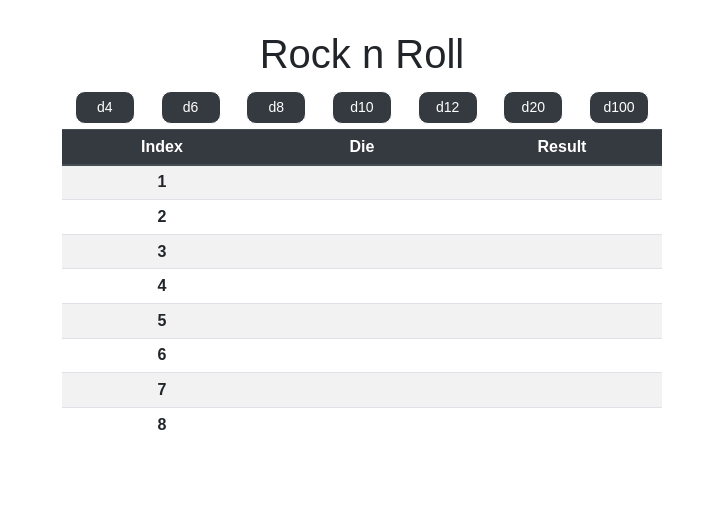
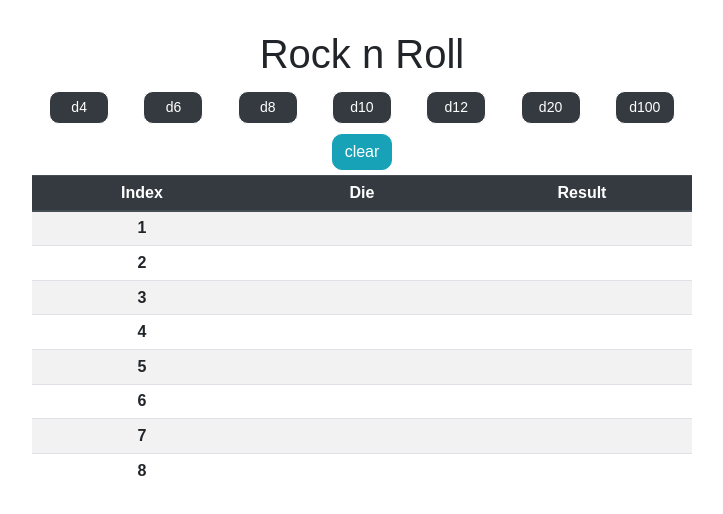
Before and after one commit to ruixuantan/rocknroll, a React app: page / in a window 1280 px wide. Shown: the top 514 px of the page, without its empty margins (278-1001 px from the left). Built offline with nearby package versions, Linux system fonts and the light colour scheme.

Commit message:
added clear button

```diff
--- a/src/components/Roller.css
+++ b/src/components/Roller.css
@@ -2,7 +2,7 @@
 	text-align: center;
 	float: none;
 	table-layout: fixed;
-	max-width: 600px;
+	max-width: 660px;
 	width: 80%;
 }
 
@@ -21,11 +21,17 @@
 	width: 60px;
 }
 
+.clr-btn {
+	border-radius: 10px;
+	padding: 5px;
+	width: 60px;
+}
+
 .results-table {
 	text-align: center;
 	float: none;
 	margin: 0 auto;
 	table-layout: fixed;
-	max-width: 600px;
+	max-width: 660px;
 	width: 80%;
 }
--- a/src/components/Roller.js
+++ b/src/components/Roller.js
@@ -10,7 +10,7 @@ const Die = ({number, clickEvent}) => {
 	return (
 		<button
 			type="button"
-			className="btn btn-sm btn-dark die-btn col-12"
+			className="btn btn-sm btn-dark die-btn"
 			onClick={() => clickEvent()}>
 			{dieName}
 		</button>
@@ -40,6 +40,11 @@ const Roller = () => {
 		});
 	}
 
+	const reset = () => {
+		setResult(new Array(MAXROWS).fill(null))
+		setClicks(0)
+	}
+
 	return (
 		<div>
 			<div className="container dice-container">
@@ -52,6 +57,12 @@ const Roller = () => {
 							number={die}
 							clickEvent={() => updateResult(die, roll(die))} />
 					</div>)}
+				</div>
+				<div className="die-container">
+					<button
+						className="btn btn-info clr-btn"
+						onClick={reset}>clear
+					</button>
 				</div>
 			</div>
 
```
Also changed, not shown: 2 other files (tests, documents, lock files or other folders).
